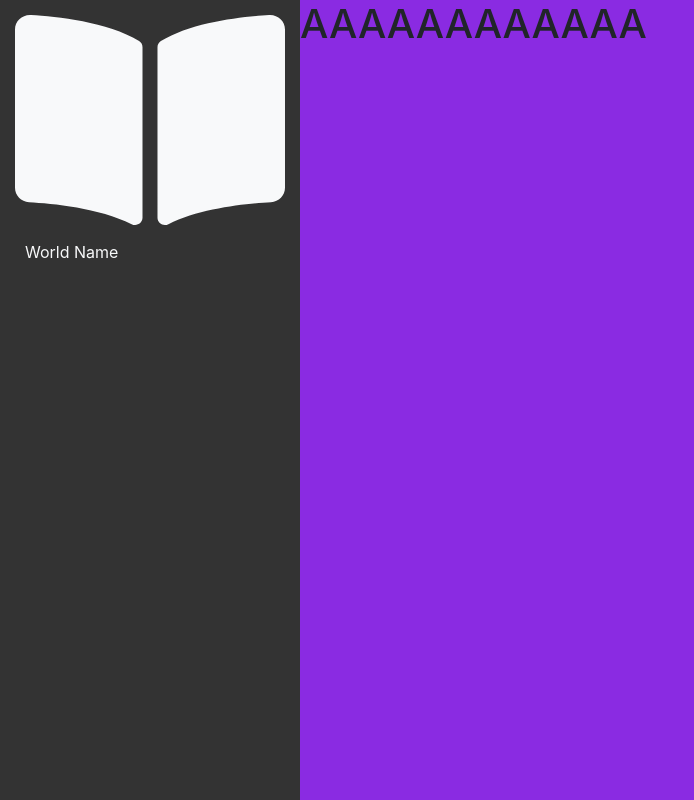
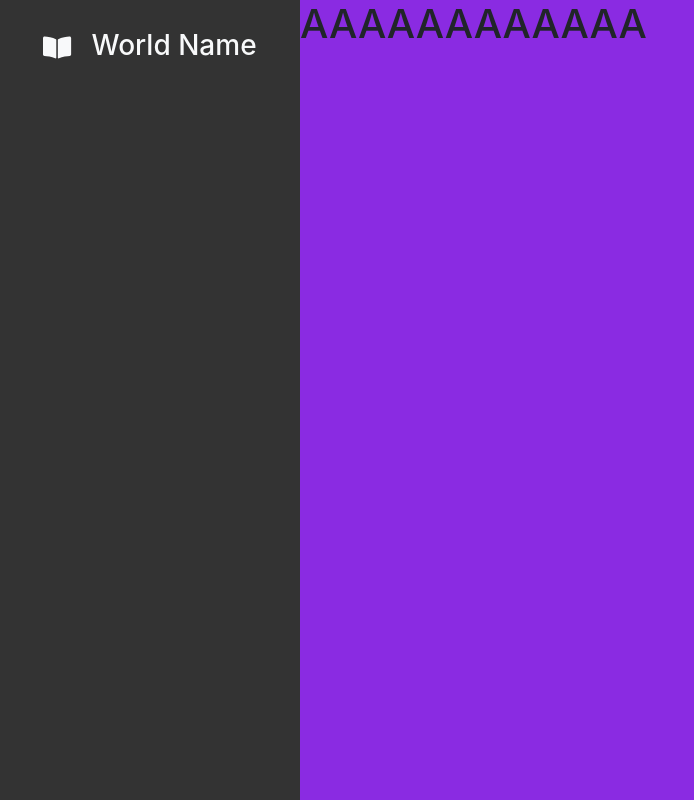
Before and after one commit to AhhYeaah/ReactSass, a React app: page / in a window 1280 px wide. Shown: the whole page, without its empty margins (0-694 px from the left). Built offline with nearby package versions, Linux system fonts and the light colour scheme.

Commit message:
Added an icon and made mode components!

```diff
--- a/src/Components/Dashboard/Dashboard.scss
+++ b/src/Components/Dashboard/Dashboard.scss
@@ -1,5 +1,4 @@
-
- main{
+main{
     grid-area: main;
     background-color: blueviolet;
 }
--- a/src/Components/Logo/Logo.js
+++ b/src/Components/Logo/Logo.js
@@ -8,11 +8,29 @@ import 'bootstrap/dist/css/bootstrap.min.css';
 
 export default function Logo(props) {
     return (
-    <a href={"../../index.html"} className={'stretched-link', 'text-decoration-none'}>
-        <Container className={'fs-3', 'text-light'}>
-           <LogoSvg />
-           <span style={{paddingLeft: 10 }}>World Name</span>
-        </Container>
-     </a>
+        <div className={"logo"} style={{perspective: 1}}>
+
+            <a href={"../../index.html"} className={'stretched-link text-decoration-none'}>
+
+                <Container fluid className={'text-light fs-3'}>
+                    <LogoSvg/>
+                    {
+                    /*
+                    This beautifull svg was provided by the god himself
+                    Just kidding, its available right here: https://fontawesome.com/icons/book-open?style=solid
+                    Go check it out!
+                    */
+                    }
+                    <h3>{props.Wname ?? "World Name"}</h3>
+                    {
+                    /*
+                    Here I have an prop that can be altered by an backend request
+                    */
+                    }
+                </Container>
+
+            </a>
+
+        </div>
     )
 }
--- a/src/Components/Logo/Logo.scss
+++ b/src/Components/Logo/Logo.scss
@@ -1,20 +1,27 @@
-$mainColor: #838383;
-$ActiveMainColor: #bbbbbb;
+* {
+    padding: 0;
+    margin: 0;
+    vertical-align: baseline;
+    list-style: none;
+    border: 0;
+    text-decoration: none;
+}
 
-.Container{
-    user-select: none;
-    img{
-        padding-right: 20px;
-        width: 20px;
-        height: 20px;
+.logo{
+    div{
+        height: 100px;
+        display: flex;
+        justify-content: center;
+        align-items: center;
 
-    }
 
-    a {
-        color: $mainColor;
-        &:hover{
-            color:$ActiveMainColor;
+        svg{
+            height: 25px;
+            margin-bottom: 5px;
         }
     }
-
+    h3{
+        display: inline;
+        padding-left: 20px;
+    }
 }
--- a/src/Components/Sidebar/Sidebar.js
+++ b/src/Components/Sidebar/Sidebar.js
@@ -10,9 +10,7 @@ import Logo from '../Logo/Logo';
 export default function Sidebar(props) {
     return (
         <section className={'sidebar'}>
-            <div>
                 <Logo></Logo>
-            </div>
         </section>
     )
 }
--- a/src/Components/Sidebar/Sidebar.scss
+++ b/src/Components/Sidebar/Sidebar.scss
@@ -2,11 +2,8 @@
     background-color: #333;
     height: 160vh;
     grid-area: sidebar;
-    -webkit-transition-duration: 0.5s;
-    transition-duration: 0.5s;
+
+    &hover{
+        overflow-y: auto;
+    }
 }
-
-.sidebar:hover{
-    overflow-y: auto;
-
-}
--- a/src/Components/Wrapper/Wrapper.js
+++ b/src/Components/Wrapper/Wrapper.js
@@ -9,9 +9,8 @@ import Dashboard from '../Dashboard/Dashboard';
 export default function Wrapper(props) {
     return (
         <section className={'wrapper'}>
-            <Sidebar/>
+            <Sidebar></Sidebar>
             <Dashboard></Dashboard>
-
         </section>
     )
 }
```
Also changed, not shown: src/Components/Dashboard/Dashboard.test.js (+1 -1 lines), src/Components/Sidebar/Sidebar.test.js (+2 -2 lines), src/Components/Wrapper/Wrapper.test.js (+2 -2 lines).
